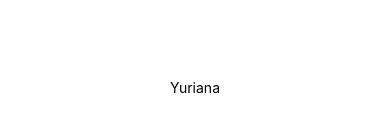
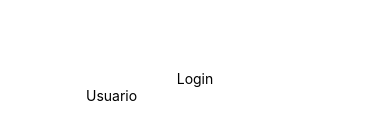
Before and after one commit to NinYuri/app_starter, a React Native app: screen / in a window 390 px wide. Shown: the part 335-474 px from the top of the page. Built offline with nearby package versions, Linux system fonts and the light colour scheme.

Commit message:
Intento de Login a la app

```diff
--- a/App.js
+++ b/App.js
@@ -1,15 +1,41 @@
 import { StatusBar } from 'expo-status-bar';
-import React from 'react';
-import { StyleSheet, Text, View } from 'react-native';
+import React, { useState } from 'react';
+import { Alert, StyleSheet, Text, TextInput, View } from 'react-native';
 
 export default function App() {
+  const [usuario, setUsuario] = useState('');
+  const [password, setPassword] = useState('');
+
+  const Login = () => {
+    if(usuario == 'yuriana' && password == '12345')
+      Alert.alert("Ha ingresado con éxito");
+    else
+      Alert.alert("Acceso incorrecto");
+  };
+
   return (
     <View style={styles.container}>
-      <Text> Yuriana </Text>
+      <Text style = {styles.title}> Login </Text>
+      <TextInput
+        style = {styles.input}
+        placeholder = 'Usuario'
+        value = {usuario}
+        onChangeText = {setUsuario}
+    />
       <StatusBar style="auto" />
     </View>
   );
 }
+
+function Profile() {
+  return (
+    <img
+      src="https://i.pinimg.com/564x/0d/8c/53/0d8c53b9c201c46f5da4ab9b9e4c86cb.jpg"
+      alt="Yuriana Ibarra"
+    />
+  );
+}
+
 
 const styles = StyleSheet.create({
   container: {
```
